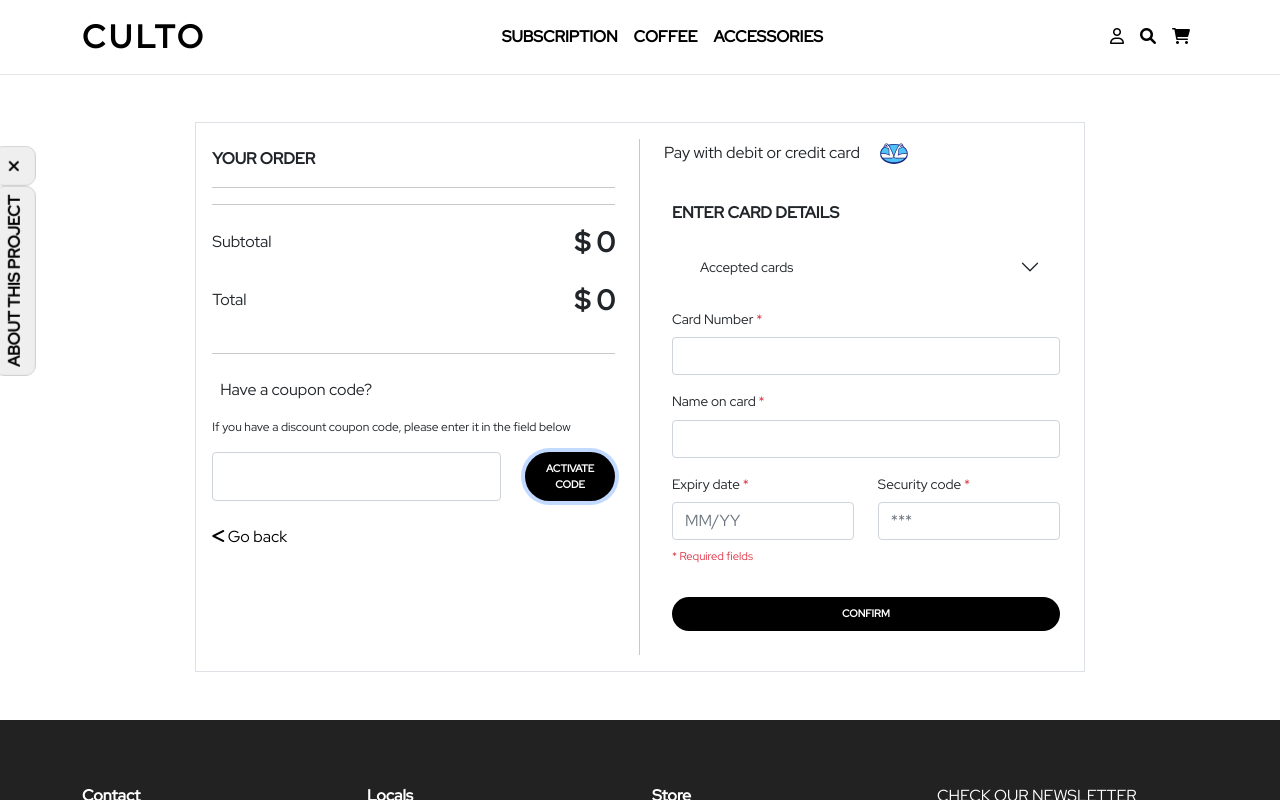
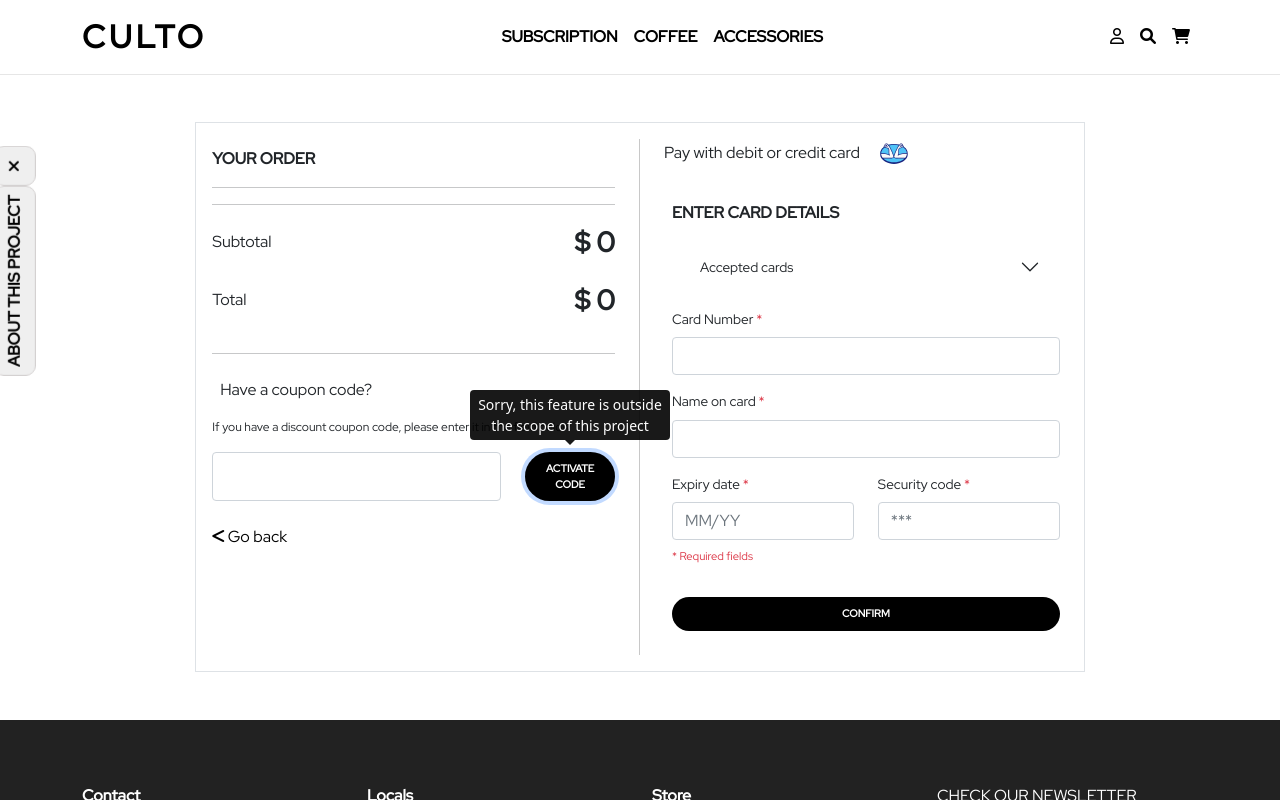
Before and after one commit to FelipeCabreraB/E-commerce-Front, a React (Create React App) app: page /checkout/card-information in a window 1280 px wide. Both pictures are taken after a click on the button "ACTIVATE CODE". Shown: the top 800 px of the page. Built offline with nearby package versions, Linux system fonts and the light colour scheme; some icons are missing.

Commit message:
popup para boton que no funciona

```diff
--- a/src/pages/Website/CheckOutCardInformation.jsx
+++ b/src/pages/Website/CheckOutCardInformation.jsx
@@ -3,7 +3,7 @@
 import { useState } from "react";
 import { useDispatch, useSelector } from "react-redux";
 import axios from "axios";
-import { Row, Col } from "react-bootstrap";
+import { Row, Col, Tooltip, OverlayTrigger } from "react-bootstrap";
 
 function CheckOutCardInformation() {
   const cart = useSelector((state) => state.cart);
@@ -79,6 +79,12 @@
     }
   };
 
+  const popover = (
+    <Tooltip id="overlay-example">
+      Sorry, this feature is outside the scope of this project
+    </Tooltip>
+  );
+
   return (
     <>
       <div className="d-flex justify-content-center">
@@ -152,6 +158,12 @@
                   className="form-control"
                   style={{ maxWidth: "300px" }}
                 />
+                <OverlayTrigger
+                  trigger="click"
+                  rootClose
+                  placement="top"
+                  overlay={popover}
+                >
                   <button
                     type="button"
                     style={{
@@ -163,6 +175,7 @@
                   >
                     <strong>ACTIVATE CODE</strong>
                   </button>
+                </OverlayTrigger>
               </form>
               <Link
                 style={{ textDecoration: "none", color: "black" }}
```
Lines whose indentation alone changed are shown as unchanged.
